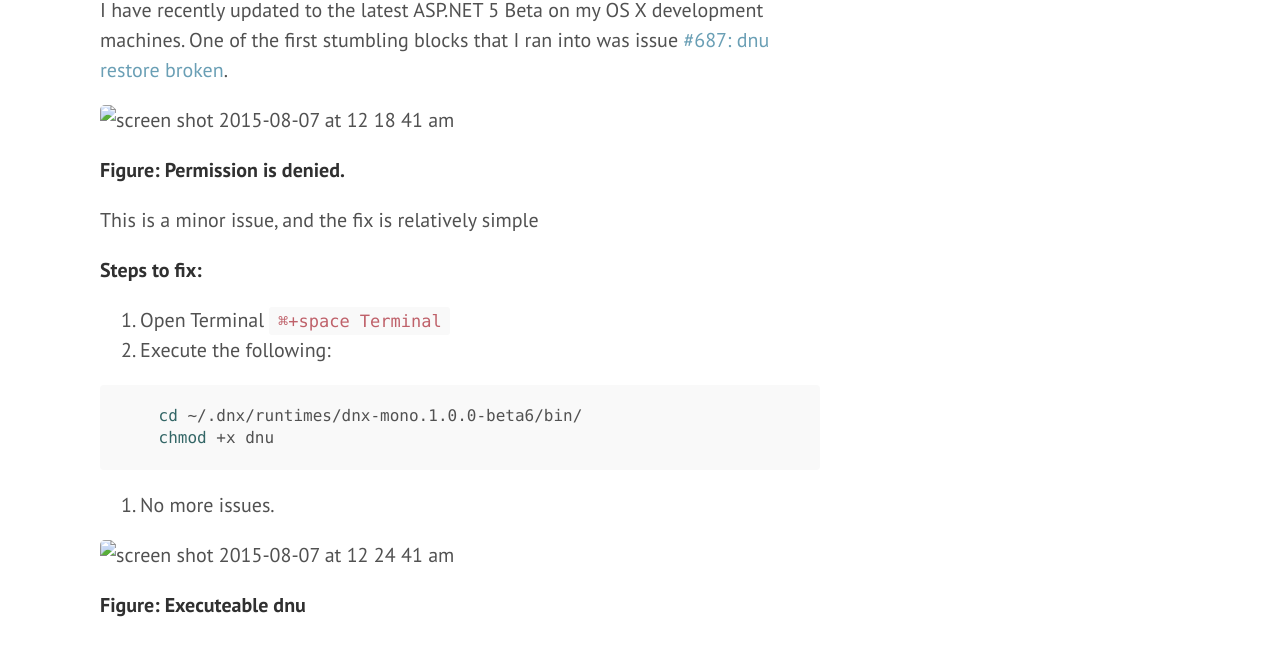
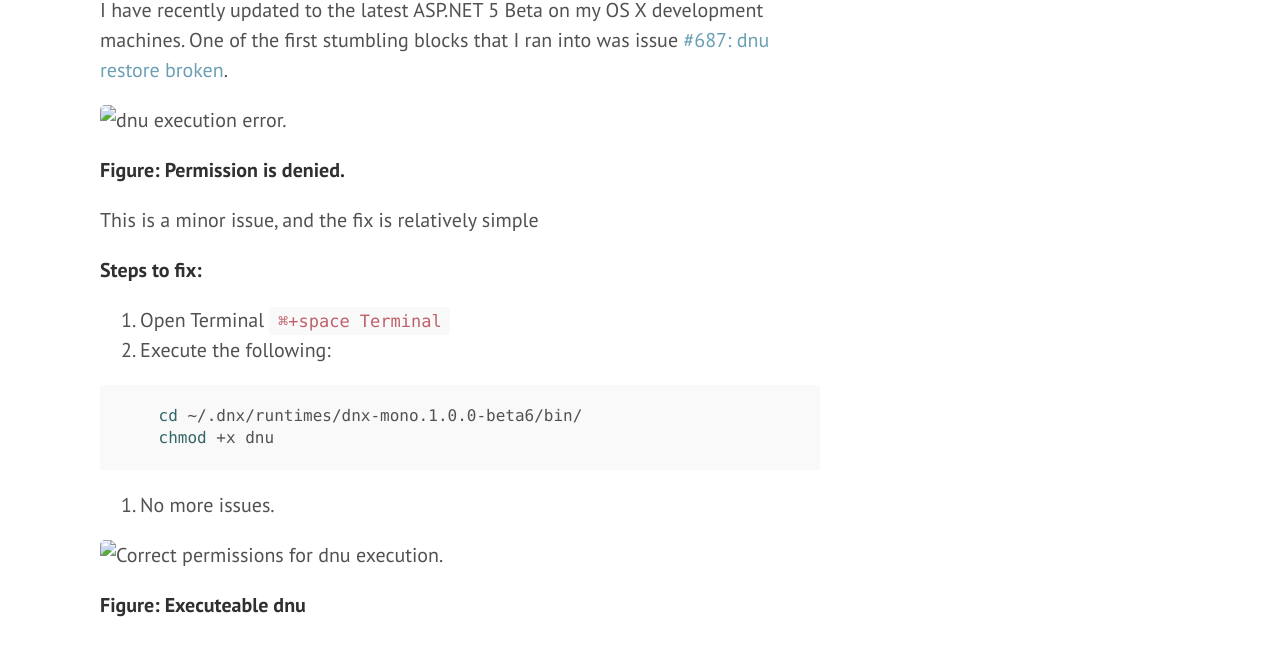
Before and after one commit to JeremyCade/jeremycade.github.io, a Jekyll site: the page built from _posts/2015-08-07-dnu-restore-broken-687.md, in a window 1280 px wide. Shown: the part 355-1010 px from the top of the page. Built offline with Jekyll 4.4.1, drawn with Linux system fonts in a browser that asks for light colours; Markdown is read by kramdown in place of the engine named in the settings; comment, search, counter and statistics services are not loaded.

Commit message:
Additional Infomraiton

`````diff
--- a/_posts/2015-08-07-dnu-restore-broken-687.md
+++ b/_posts/2015-08-07-dnu-restore-broken-687.md
@@ -8,7 +8,7 @@
 
 I have recently updated to the latest ASP.NET 5 Beta on my OS X development machines. One of the first stumbling blocks that I ran into was issue [#687: dnu restore broken](https://github.com/aspnet/Home/issues/687).
 
-![screen shot 2015-08-07 at 12 18 41 am](../images/dnu_execution_error.png)
+![dnu execution error.](../images/dnu_execution_error.png)
 **Figure: Permission is denied.**
 
 This is a minor issue, and the fix is relatively simple
@@ -22,8 +22,7 @@
     cd ~/.dnx/runtimes/dnx-mono.1.0.0-beta6/bin/
     chmod +x dnu
 ````
-
 3. No more issues.
 
-![screen shot 2015-08-07 at 12 24 41 am](../images/dnu_executeable.png)
+![Correct permissions for dnu execution.](../images/dnu_executeable.png)
 **Figure: Executeable dnu**
`````
